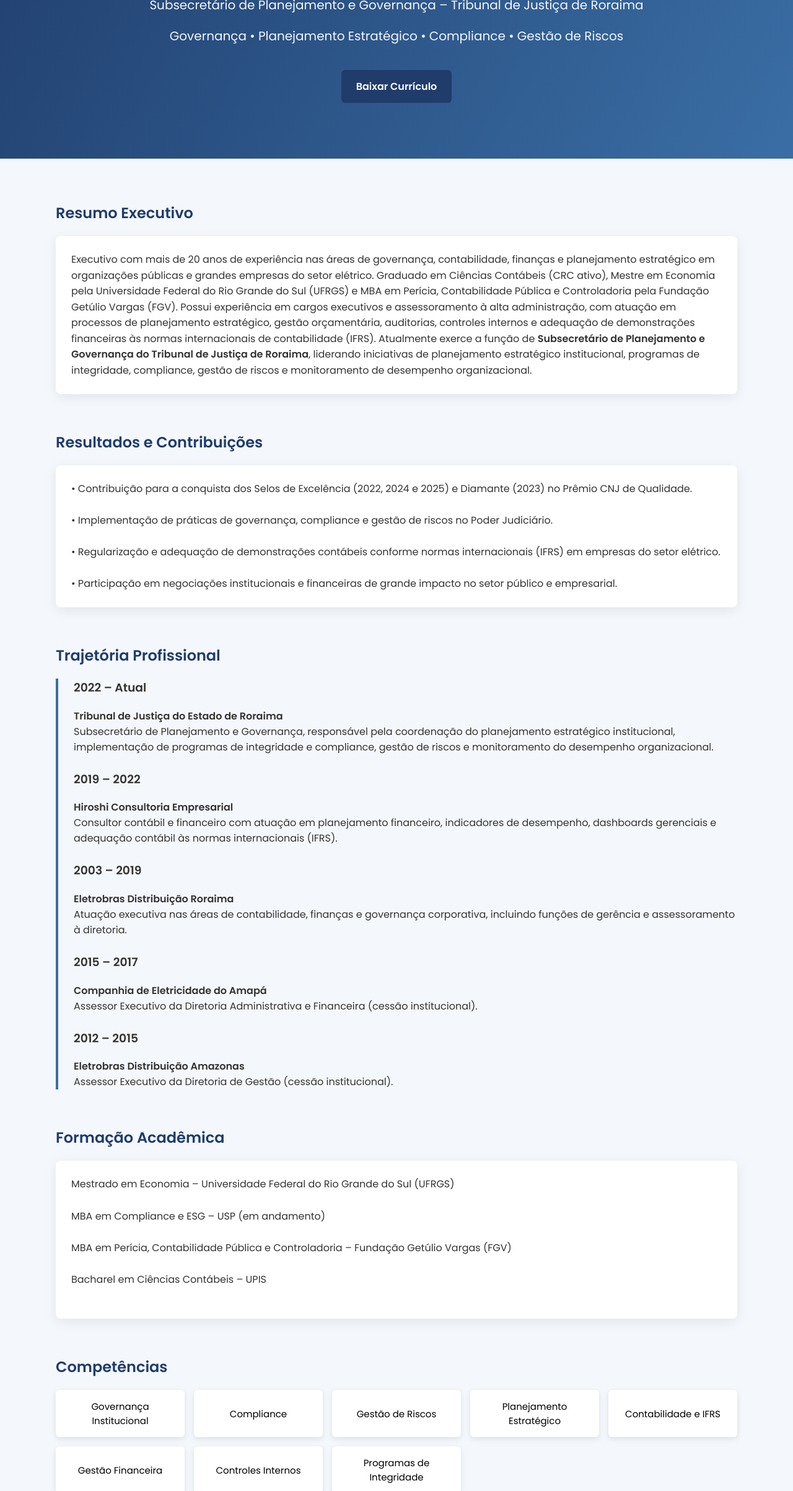
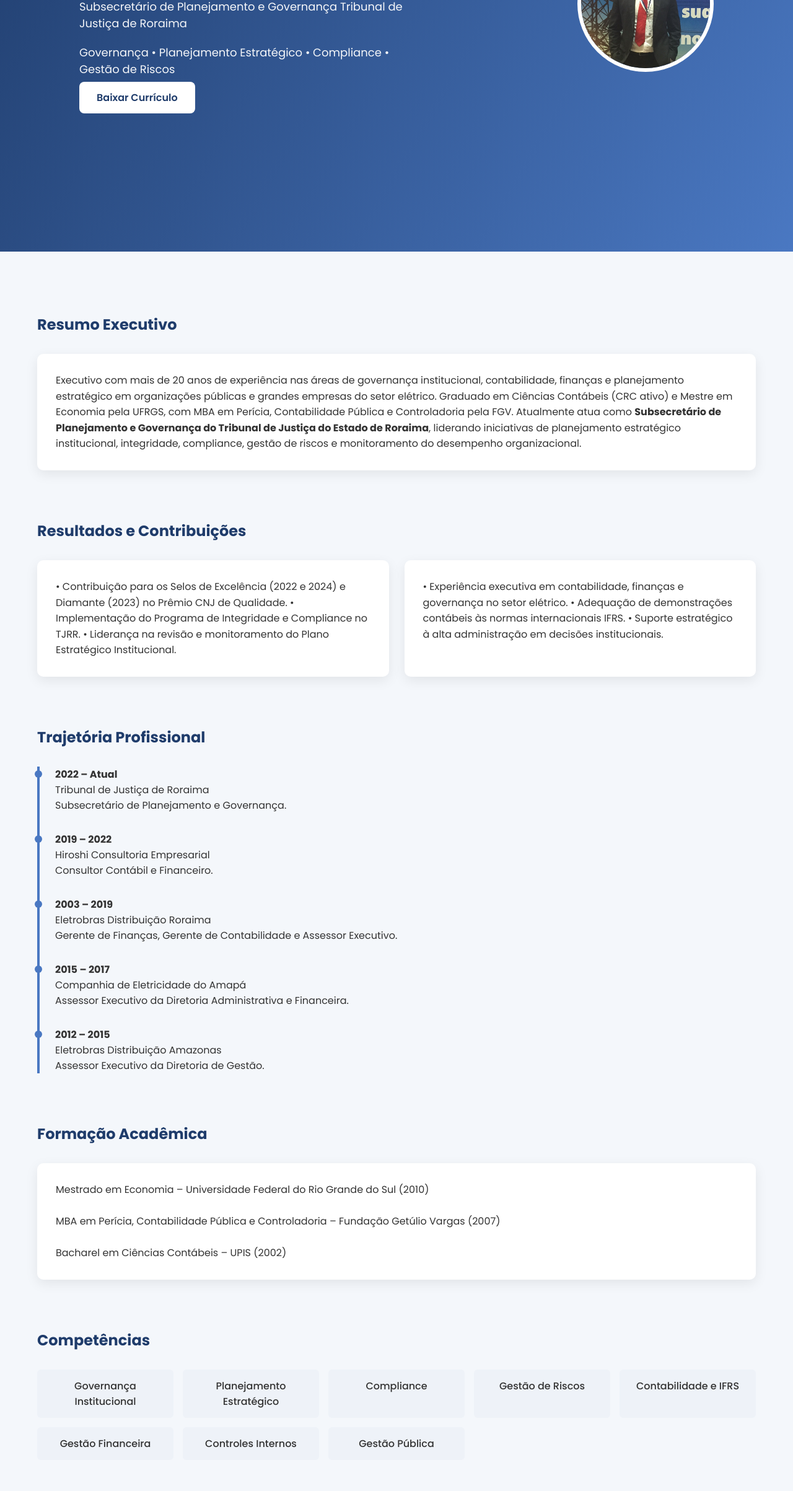
Before and after one commit to fredericoevangelista/pageprofissional, a plain HTML site: page index.html in a window 1280 px wide. Shown: the part 394-2800 px from the top of the page at 62% size. Drawn offline with Linux system fonts and the light colour scheme.

Commit message:
Update index.html

```diff
--- a/index.html
+++ b/index.html
@@ -8,91 +8,130 @@
 
 <title>Frederico Júnior Pereira Evangelista</title>
 
-<meta name="description" content="Frederico Júnior Pereira Evangelista é Subsecretário de Planejamento e Governança do Tribunal de Justiça de Roraima, mestre em Economia, contador (CRC) e especialista em governança, planejamento estratégico, compliance e gestão de riscos.">
+<meta name="description" content="Subsecretário de Planejamento e Governança do Tribunal de Justiça de Roraima. Especialista em governança, planejamento estratégico, compliance, gestão de riscos e finanças corporativas.">
 
-<link href="https://fonts.googleapis.com/css2?family=Poppins:wght@300;400;600&display=swap" rel="stylesheet">
+<link href="https://fonts.googleapis.com/css2?family=Poppins:wght@300;400;500;600;700&display=swap" rel="stylesheet">
 
 <style>
 
+*{
+margin:0;
+padding:0;
+box-sizing:border-box;
+}
+
 body{
 font-family:Poppins;
-margin:0;
 background:#f4f7fb;
 color:#333;
 }
 
+nav{
+position:fixed;
+width:100%;
+background:white;
+padding:15px 10%;
+box-shadow:0 2px 10px rgba(0,0,0,0.1);
+z-index:1000;
+}
+
+nav a{
+margin-right:25px;
+text-decoration:none;
+font-weight:500;
+color:#1f3c6b;
+}
+
 header{
-background:linear-gradient(120deg,#1f3c6b,#3a6ea5);
+height:100vh;
+display:flex;
+align-items:center;
+justify-content:space-between;
+padding:0 10%;
+background:linear-gradient(120deg,#1f3c6b,#4a78c2);
 color:white;
-text-align:center;
-padding:90px 20px;
+}
+
+.hero-text{
+max-width:550px;
+}
+
+.hero-text h1{
+font-size:48px;
+margin-bottom:10px;
+}
+
+.hero-text p{
+font-size:18px;
+margin-bottom:20px;
+opacity:0.95;
+}
+
+.button{
+padding:14px 28px;
+background:white;
+color:#1f3c6b;
+border-radius:8px;
+text-decoration:none;
+font-weight:600;
 }
 
 .profile{
-width:170px;
-height:170px;
+width:220px;
+height:220px;
 border-radius:50%;
-border:5px solid white;
-margin-bottom:20px;
+border:6px solid white;
 object-fit:cover;
 }
 
-h1{
-margin:10px;
-font-size:40px;
-}
-
-.subtitle{
-font-size:20px;
-opacity:0.95;
-}
-
 .container{
-max-width:1100px;
+max-width:1200px;
 margin:auto;
-padding:50px 20px;
+padding:100px 20px;
 }
 
 .section{
-margin-bottom:60px;
+margin-bottom:80px;
 }
 
 .section h2{
 color:#1f3c6b;
-margin-bottom:20px;
+margin-bottom:30px;
 }
 
 .card{
 background:white;
-padding:25px;
-border-radius:8px;
-box-shadow:0 5px 20px rgba(0,0,0,0.08);
-margin-bottom:20px;
+padding:30px;
+border-radius:10px;
+box-shadow:0 6px 20px rgba(0,0,0,0.08);
 line-height:1.6;
 }
 
+.grid{
+display:grid;
+grid-template-columns:repeat(auto-fit,minmax(350px,1fr));
+gap:25px;
+}
+
 .timeline{
-border-left:4px solid #3a6ea5;
+border-left:4px solid #4a78c2;
 padding-left:25px;
 }
 
-.timeline div{
-margin-bottom:25px;
+.timeline-item{
+margin-bottom:30px;
+position:relative;
 }
 
-.button{
-display:inline-block;
-padding:14px 24px;
-background:#1f3c6b;
-color:white;
-border-radius:6px;
-text-decoration:none;
-margin-top:20px;
-font-weight:600;
-}
-
-.button:hover{
-background:#163057;
+.timeline-item:before{
+content:"";
+position:absolute;
+left:-33px;
+top:6px;
+width:12px;
+height:12px;
+background:#4a78c2;
+border-radius:50%;
 }
 
 .skills{
@@ -102,31 +141,18 @@ gap:15px;
 }
 
 .skill{
-background:white;
-padding:15px;
+background:#eef2f8;
+padding:14px;
 border-radius:6px;
-box-shadow:0 3px 10px rgba(0,0,0,0.1);
 text-align:center;
-cursor:pointer;
-border:none;
-font-family:Poppins;
-font-size:15px;
-}
-
-.skill:hover{
-background:#1f3c6b;
-color:white;
+font-weight:500;
 }
 
 footer{
 background:#1f3c6b;
 color:white;
 text-align:center;
-padding:30px;
-}
-
-a{
-color:#1f3c6b;
+padding:40px;
 }
 
 </style>
@@ -135,17 +161,29 @@ color:#1f3c6b;
 
 <body>
 
+<nav>
+
+<a href="#sobre">Sobre</a>
+<a href="#resultados">Resultados</a>
+<a href="#experiencia">Experiência</a>
+<a href="#formacao">Formação</a>
+<a href="#contato">Contato</a>
+
+</nav>
+
+
 <header>
 
-<img src="1615082082843.jpeg" class="profile">
+<div class="hero-text">
 
 <h1>Frederico Júnior Pereira Evangelista</h1>
 
-<p class="subtitle">
-Subsecretário de Planejamento e Governança – Tribunal de Justiça de Roraima
+<p>
+Subsecretário de Planejamento e Governança
+Tribunal de Justiça de Roraima
 </p>
 
-<p class="subtitle">
+<p>
 Governança • Planejamento Estratégico • Compliance • Gestão de Riscos
 </p>
 
@@ -153,25 +191,142 @@ Governança • Planejamento Estratégico • Compliance • Gestão de Riscos
 Baixar Currículo
 </a>
 
+</div>
+
+<img src="1615082082843.jpeg" class="profile">
+
 </header>
 
 
 <div class="container">
 
-
-<section class="section">
+<section id="sobre" class="section">
 
 <h2>Resumo Executivo</h2>
 
 <div class="card">
 
-Executivo com mais de 20 anos de experiência nas áreas de governança, contabilidade, finanças e planejamento estratégico em organizações públicas e grandes empresas do setor elétrico.
+Executivo com mais de 20 anos de experiência nas áreas de governança institucional,
+contabilidade, finanças e planejamento estratégico em organizações públicas
+e grandes empresas do setor elétrico.
 
-Graduado em Ciências Contábeis (CRC ativo), Mestre em Economia pela Universidade Federal do Rio Grande do Sul (UFRGS) e MBA em Perícia, Contabilidade Pública e Controladoria pela Fundação Getúlio Vargas (FGV).
+Graduado em Ciências Contábeis (CRC ativo) e Mestre em Economia pela UFRGS,
+com MBA em Perícia, Contabilidade Pública e Controladoria pela FGV.
 
-Possui experiência em cargos executivos e assessoramento à alta administração, com atuação em processos de planejamento estratégico, gestão orçamentária, auditorias, controles internos e adequação de demonstrações financeiras às normas internacionais de contabilidade (IFRS).
+Atualmente atua como <b>Subsecretário de Planejamento e Governança do Tribunal
+de Justiça do Estado de Roraima</b>, liderando iniciativas de planejamento
+estratégico institucional, integridade, compliance, gestão de riscos e
+monitoramento do desempenho organizacional.
 
-Atualmente exerce a função de <b>Subsecretário de Planejamento e Governança do Tribunal de Justiça de Roraima</b>, liderando iniciativas de planejamento estratégico institucional, programas de integridade, compliance, gestão de riscos e monitoramento de desempenho organizacional.
+</div>
+
+</section>
+
+
+<section id="resultados" class="section">
+
+<h2>Resultados e Contribuições</h2>
+
+<div class="grid">
+
+<div class="card">
+
+• Contribuição para os Selos de Excelência (2022 e 2024) e Diamante (2023)
+no Prêmio CNJ de Qualidade.
+
+• Implementação do Programa de Integridade e Compliance no TJRR.
+
+• Liderança na revisão e monitoramento do Plano Estratégico Institucional.
+
+</div>
+
+<div class="card">
+
+• Experiência executiva em contabilidade, finanças e governança no setor elétrico.
+
+• Adequação de demonstrações contábeis às normas internacionais IFRS.
+
+• Suporte estratégico à alta administração em decisões institucionais.
+
+</div>
+
+</div>
+
+</section>
+
+
+<section id="experiencia" class="section">
+
+<h2>Trajetória Profissional</h2>
+
+<div class="timeline">
+
+<div class="timeline-item">
+
+<b>2022 – Atual</b><br>
+
+Tribunal de Justiça de Roraima<br>
+
+Subsecretário de Planejamento e Governança.
+
+</div>
+
+<div class="timeline-item">
+
+<b>2019 – 2022</b><br>
+
+Hiroshi Consultoria Empresarial<br>
+
+Consultor Contábil e Financeiro.
+
+</div>
+
+<div class="timeline-item">
+
+<b>2003 – 2019</b><br>
+
+Eletrobras Distribuição Roraima<br>
+
+Gerente de Finanças, Gerente de Contabilidade e Assessor Executivo.
+
+</div>
+
+<div class="timeline-item">
+
+<b>2015 – 2017</b><br>
+
+Companhia de Eletricidade do Amapá<br>
+
+Assessor Executivo da Diretoria Administrativa e Financeira.
+
+</div>
+
+<div class="timeline-item">
+
+<b>2012 – 2015</b><br>
+
+Eletrobras Distribuição Amazonas<br>
+
+Assessor Executivo da Diretoria de Gestão.
+
+</div>
+
+</div>
+
+</section>
+
+
+<section id="formacao" class="section">
+
+<h2>Formação Acadêmica</h2>
+
+<div class="card">
+
+Mestrado em Economia – Universidade Federal do Rio Grande do Sul (2010)<br><br>
+
+MBA em Perícia, Contabilidade Pública e Controladoria – Fundação Getúlio Vargas (2007)<br><br>
+
+Bacharel em Ciências Contábeis – UPIS (2002)
 
 </div>
 
@@ -180,128 +335,38 @@ Atualmente exerce a função de <b>Subsecretário de Planejamento e Governança
 
 <section class="section">
 
-<h2>Resultados e Contribuições</h2>
+<h2>Competências</h2>
 
-<div class="card">
+<div class="skills">
 
-• Contribuição para a conquista dos Selos de Excelência (2022, 2024 e 2025) e Diamante (2023) no Prêmio CNJ de Qualidade.<br><br>
-
-• Implementação de práticas de governança, compliance e gestão de riscos no Poder Judiciário.<br><br>
-
-• Regularização e adequação de demonstrações contábeis conforme normas internacionais (IFRS) em empresas do setor elétrico.<br><br>
-
-• Participação em negociações institucionais e financeiras de grande impacto no setor público e empresarial.
+<div class="skill">Governança Institucional</div>
+<div class="skill">Planejamento Estratégico</div>
+<div class="skill">Compliance</div>
+<div class="skill">Gestão de Riscos</div>
+<div class="skill">Contabilidade e IFRS</div>
+<div class="skill">Gestão Financeira</div>
+<div class="skill">Controles Internos</div>
+<div class="skill">Gestão Pública</div>
 
 </div>
 
 </section>
 
 
-<section class="section">
-
-<h2>Trajetória Profissional</h2>
-
-<div class="timeline">
-
-<div>
-<h3>2022 – Atual</h3>
-<b>Tribunal de Justiça do Estado de Roraima</b><br>
-Subsecretário de Planejamento e Governança, responsável pela coordenação do planejamento estratégico institucional, implementação de programas de integridade e compliance, gestão de riscos e monitoramento do desempenho organizacional.
-</div>
-
-<div>
-<h3>2019 – 2022</h3>
-<b>Hiroshi Consultoria Empresarial</b><br>
-Consultor contábil e financeiro com atuação em planejamento financeiro, indicadores de desempenho, dashboards gerenciais e adequação contábil às normas internacionais (IFRS).
-</div>
-
-<div>
-<h3>2003 – 2019</h3>
-<b>Eletrobras Distribuição Roraima</b><br>
-Atuação executiva nas áreas de contabilidade, finanças e governança corporativa, incluindo funções de gerência e assessoramento à diretoria.
-</div>
-
-<div>
-<h3>2015 – 2017</h3>
-<b>Companhia de Eletricidade do Amapá</b><br>
-Assessor Executivo da Diretoria Administrativa e Financeira (cessão institucional).
-</div>
-
-<div>
-<h3>2012 – 2015</h3>
-<b>Eletrobras Distribuição Amazonas</b><br>
-Assessor Executivo da Diretoria de Gestão (cessão institucional).
-</div>
-
-</div>
-
-</section>
-
-
-<section class="section">
-
-<h2>Formação Acadêmica</h2>
-
-<div class="card">
-
-Mestrado em Economia – Universidade Federal do Rio Grande do Sul (UFRGS)<br><br>
-
-MBA em Compliance e ESG – USP (em andamento)<br><br>
-
-MBA em Perícia, Contabilidade Pública e Controladoria – Fundação Getúlio Vargas (FGV)<br><br>
-
-Bacharel em Ciências Contábeis – UPIS<br><br>
-
-</div>
-
-</section>
-
-
-
-<section class="section">
-
-<h2>Competências</h2>
-
-<div class="skills">
-
-<button class="skill" onclick="mostrar('gov')">Governança Institucional</button>
-
-<button class="skill" onclick="mostrar('comp')">Compliance</button>
-
-<button class="skill" onclick="mostrar('riscos')">Gestão de Riscos</button>
-
-<button class="skill" onclick="mostrar('planejamento')">Planejamento Estratégico</button>
-
-<button class="skill" onclick="mostrar('contabilidade')">Contabilidade e IFRS</button>
-
-<button class="skill" onclick="mostrar('financeira')">Gestão Financeira</button>
-
-<button class="skill" onclick="mostrar('controle')">Controles Internos</button>
-
-<button class="skill" onclick="mostrar('integridade')">Programas de Integridade</button>
-
-</div>
-
-<div id="descricao" class="card" style="display:none;"></div>
-
-</section>
-
-
-
-<section class="section">
+<section id="contato" class="section">
 
 <h2>Links Profissionais</h2>
 
 <div class="card">
 
-<b>LinkedIn</b><br>
+LinkedIn<br>
 <a href="https://linkedin.com/in/frederico-jr-pereira-evangelista-755293ab">
 linkedin.com/in/frederico-jr-pereira-evangelista
 </a>
 
 <br><br>
 
-<b>Currículo Lattes</b><br>
+Currículo Lattes<br>
 <a href="http://lattes.cnpq.br/9738401556304717">
 lattes.cnpq.br/9738401556304717
 </a>
@@ -313,45 +378,11 @@ lattes.cnpq.br/9738401556304717
 
 </div>
 
-
 <footer>
 
 © 2026 – Frederico Júnior Pereira Evangelista
 
 </footer>
 
-
-
-<script>
-
-function mostrar(area){
-
-const textos = {
-
-gov:`Estruturação de modelos de governança institucional e suporte à alta administração na tomada de decisões estratégicas.`,
-
-comp:`Implementação de programas de integridade e compliance, desenvolvimento de normativos e monitoramento da conformidade institucional.`,
-
-riscos:`Aplicação de metodologias de gestão de riscos com identificação, avaliação e mitigação de riscos organizacionais.`,
-
-planejamento:`Coordenação do planejamento estratégico institucional e monitoramento de indicadores de desempenho.`,
-
-contabilidade:`Experiência em contabilidade avançada e regulatória, elaboração e análise de demonstrações financeiras conforme normas IFRS.`,
-
-financeira:`Gestão financeira corporativa, fluxo de caixa, planejamento orçamentário e análise de viabilidade de investimentos.`,
-
-controle:`Estruturação e fortalecimento de controles internos e melhoria de processos organizacionais.`,
-
-integridade:`Desenvolvimento de políticas de integridade e fortalecimento da cultura ética institucional.`
-
-};
-
-document.getElementById("descricao").style.display="block";
-document.getElementById("descricao").innerHTML=textos[area];
-
-}
-
-</script>
-
 </body>
 </html>
```
